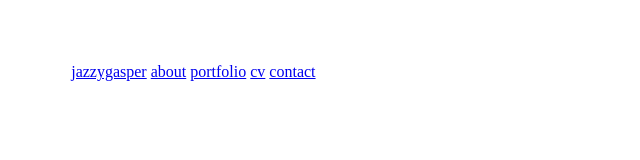
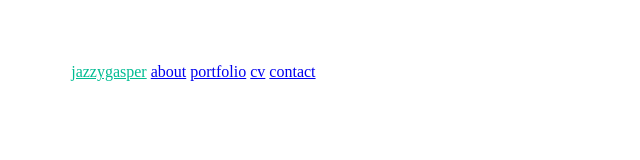
Before and after one commit to jazzygasper/jazzygasper.github.io, a website: page app/index.html in a window 1280 px wide. In both pictures the pointer is over the link "jazzygasper". Shown: the top 160 px of the page, 0-640 px from the left. Drawn offline with nearby package versions, Linux system fonts and the light colour scheme.

Commit message:
menu css

```diff
--- a/app/stylesheets/style.css
+++ b/app/stylesheets/style.css
@@ -10,6 +10,10 @@ li {
   list-style-type: none;
 }
 
+a:hover{
+  color: #00BC92;
+}
+/*
 a.jazzygasper:hover {
     color: #00BC92;
 }
@@ -28,7 +32,7 @@ a.portfolio:hover {
 
 a.contact:hover {
     color: #45457E;
-}
+}*/
 
 div#menu {
   margin: 5% 0px 50px 5%;
```
